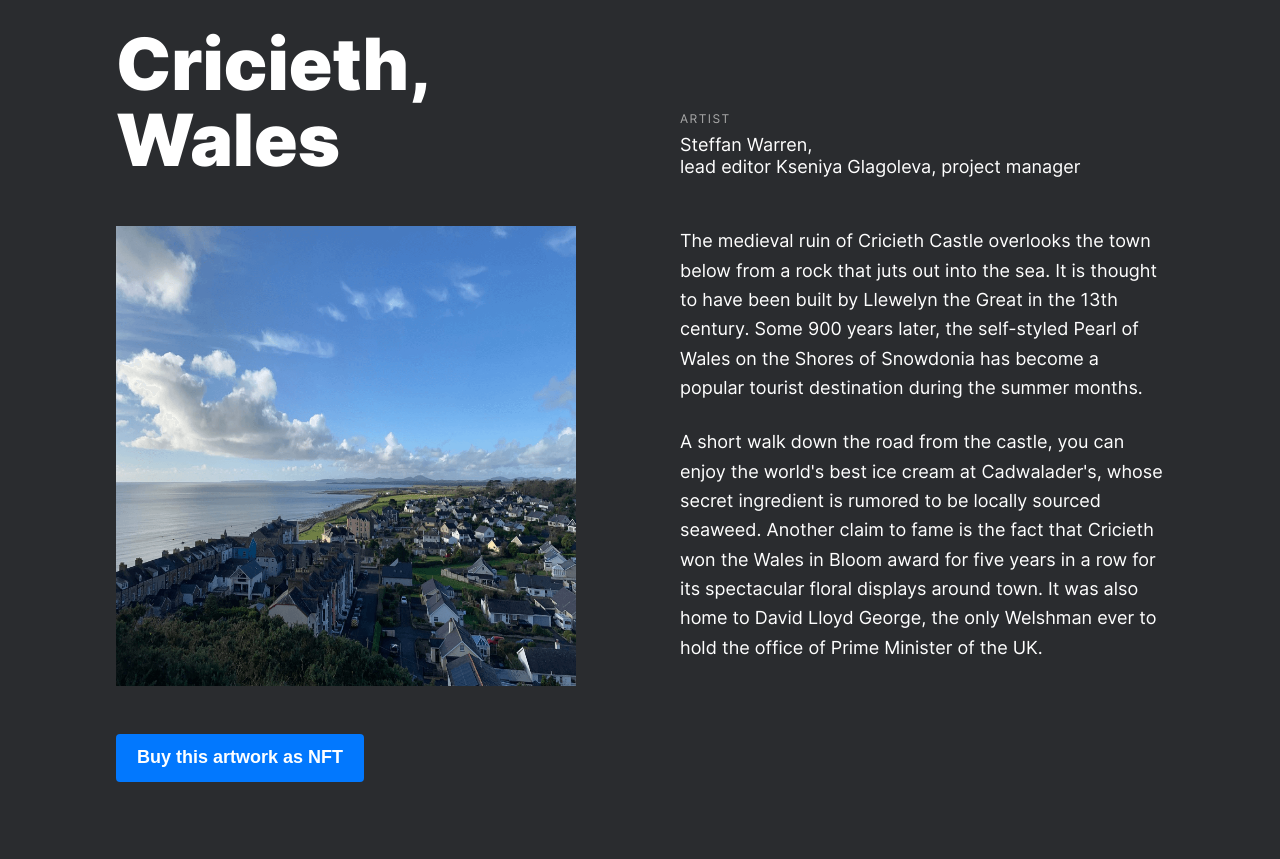
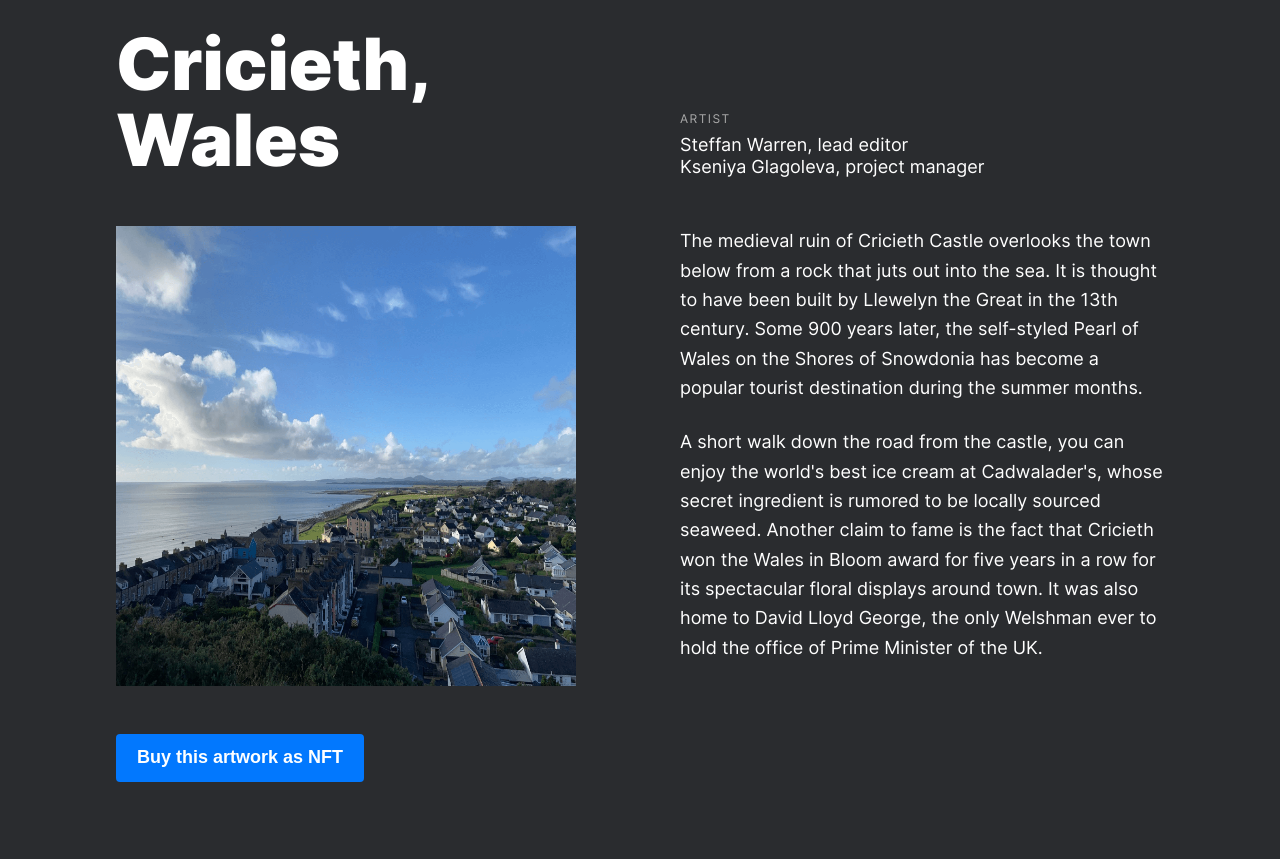
Before and after one commit to four88/web_project_3, a plain HTML site: page index.html in a window 1280 px wide. Shown: the part 3220-4079 px from the top of the page. Drawn offline with Linux system fonts and the light colour scheme.

```diff
--- a/index.html
+++ b/index.html
@@ -59,8 +59,8 @@
                 <h1 class="places__title">Cricieth, Wales</h1>
                 <div class="places__artist">
                     <p class="places__artist-span">ARTIST</p>
-                    <p class="places__artist-name">Steffan Warren,</p>
-                    <p class="places__artist-name">lead editor Kseniya Glagoleva, project manager</p>
+                    <p class="places__artist-name">Steffan Warren, lead editor</p>
+                    <p class="places__artist-name">Kseniya Glagoleva, project manager</p>
                 </div>
                 <img src="./images/img_grid_2.png" alt="image" class="places__image">
                 <div class="places__content-box">
```
